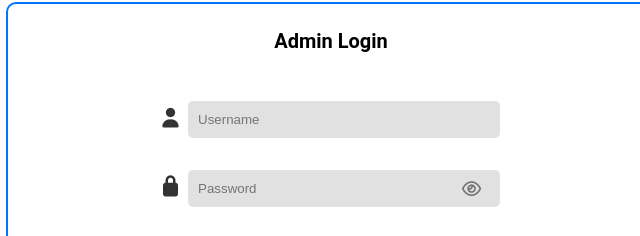
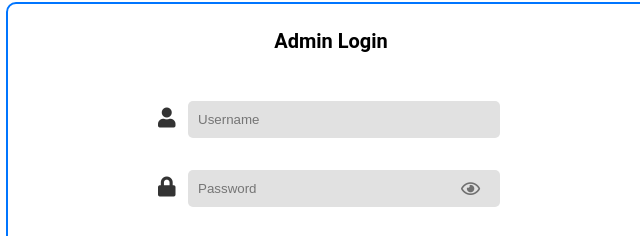
Before and after one commit to DIC-Project/DIC-FRONT_END, a website: page AdminLogin.html in a window 1280 px wide. Shown: the part 135-371 px from the top of the page, 349-989 px from the left. Drawn offline with Linux system fonts and the light colour scheme.

Commit message:
few more changes

```diff
--- a/AdminLogin.html
+++ b/AdminLogin.html
@@ -3,7 +3,7 @@
 <head>
 	<meta charset="UTF-8">
 	<meta name="viewport" content="width=device-width, initial-scale=1.0">
-	<link rel="stylesheet" type="text/css" href="fontawesome/css/all.min.css">
+	<link rel="stylesheet" href="https://pro.fontawesome.com/releases/v5.10.0/css/all.css" integrity="sha384-AYmEC3Yw5cVb3ZcuHtOA93w35dYTsvhLPVnYs9eStHfGJvOvKxVfELGroGkvsg+p" crossorigin="anonymous"/>
 	<link rel="stylesheet" type="text/css" href="styles/AdminLogin.css">
 	<title>Admin login</title>
 </head>
```
Also changed, not shown: index.html (+1 -1 lines).
